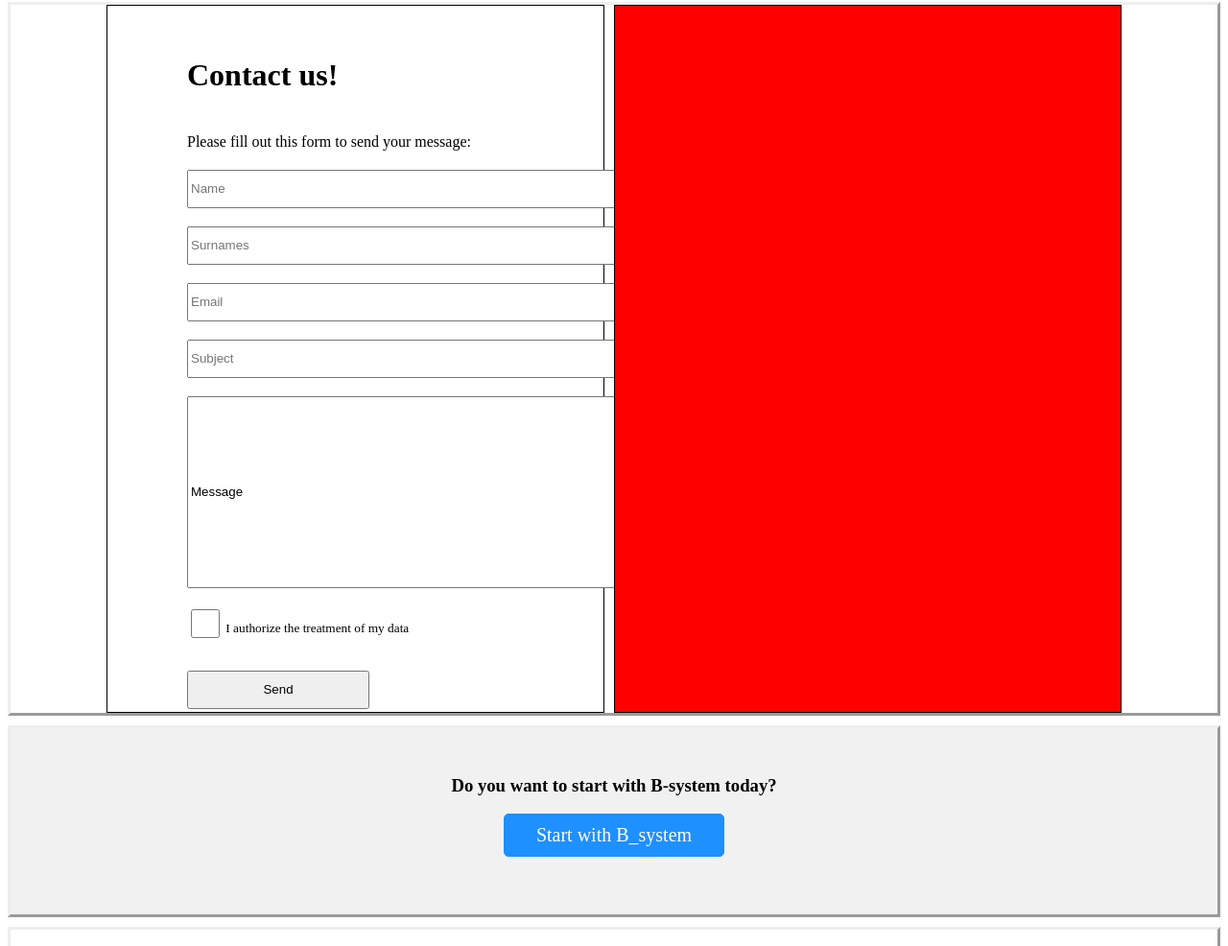
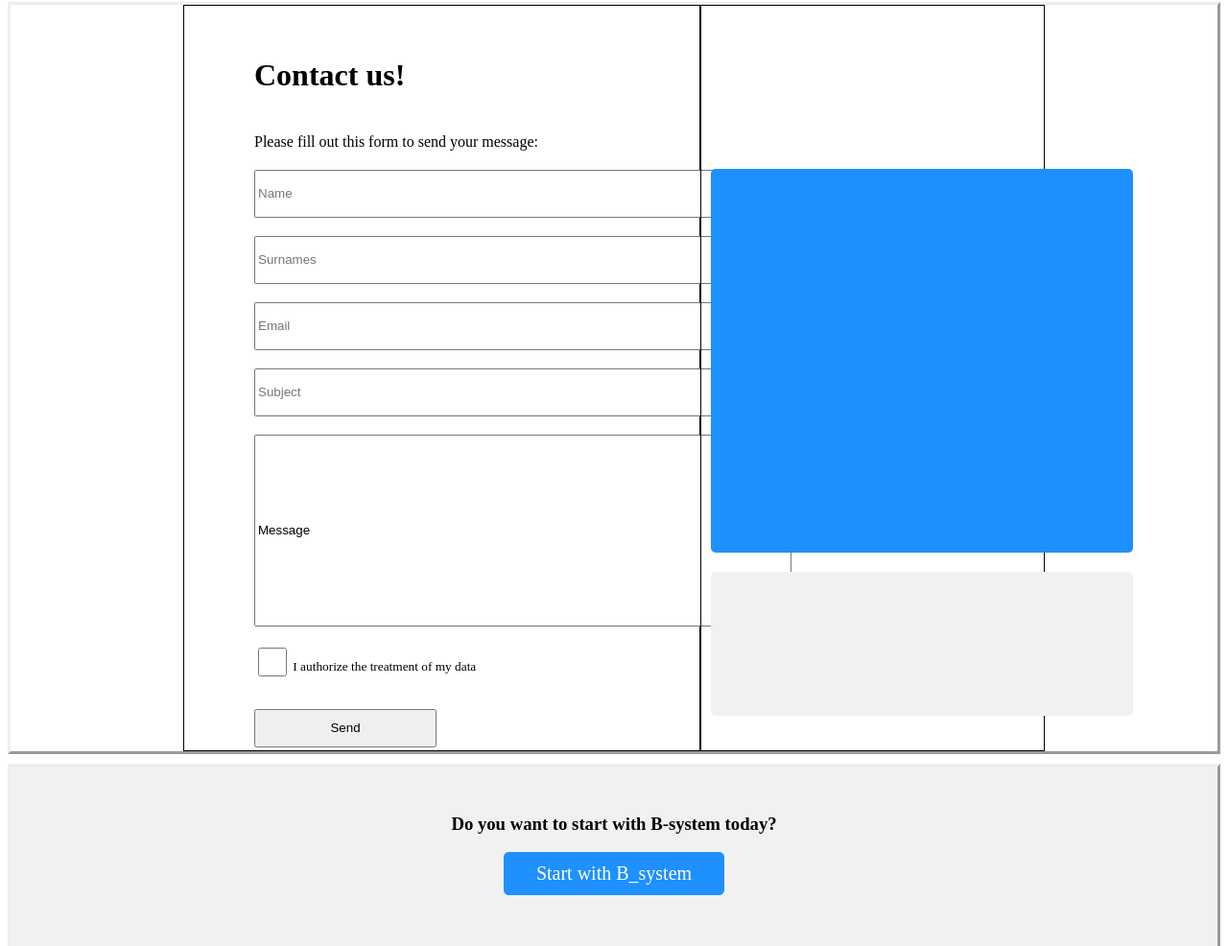
Before and after one commit to Paul234Code/WebApplication, a plain HTML site: page index.html in a window 1280 px wide. Shown: the part 2182-3168 px from the top of the page at 96% size. Drawn offline with Linux system fonts and the light colour scheme.

Commit message:
modification #12

```diff
--- a/index.html
+++ b/index.html
@@ -90,11 +90,11 @@
                 <table>
                    <tr> <td><h1>Contact us!</h1></td></tr>
                    <tr><td><p>Please fill out this form to send your message:</p></td></tr>
-                   <tr><td><input type="text" placeholder="Name" style="width: 500px; height: 40px; margin-bottom: 15px;"></td></tr>
-                   <tr><td><input type="text" placeholder="Surnames" style="width: 500px; height: 40px; margin-bottom: 15px;"></td></tr>
-                   <tr><td><input type="text" placeholder="Email" style="width: 500px; height: 40px; margin-bottom: 15px;"></td></tr>
-                   <tr><td><input type="text" placeholder="Subject" style="width: 500px; height: 40px; margin-bottom: 15px;"></td></tr>
-                   <tr><td><input  value="Message" style="width: 500px; height: 200px; margin-bottom: 15px;"></td></tr>
+                   <tr><td><input type="text" placeholder="Name" style="width: 560px; height: 50px; margin-bottom: 15px;"></td></tr>
+                   <tr><td><input type="text" placeholder="Surnames" style="width: 560px; height: 50px; margin-bottom: 15px;"></td></tr>
+                   <tr><td><input type="text" placeholder="Email" style="width: 560px; height: 50px; margin-bottom: 15px;"></td></tr>
+                   <tr><td><input type="text" placeholder="Subject" style="width: 560px; height: 50px; margin-bottom: 15px;"></td></tr>
+                   <tr><td><input  value="Message" style="width: 560px; height: 200px; margin-bottom: 15px;"></td></tr>
                    <tr><td><input type="checkbox" style="width: 30px;height: 30px;margin-bottom: 30px;"><sup>&nbsp;I authorize the treatment of my data</sup></td></tr>
                    <tr><td><input type="button" value="Send" style=" width:190px;height: 40px"></td></tr>
                 </table>
--- a/styles/style.css
+++ b/styles/style.css
@@ -196,7 +196,7 @@ body{
 #div1-footer{
     width: 100%;
     height: 200px;
-    background-color: #f1f1f1;;
+    background-color: #f1f1f1;
     text-align: center;
     padding-bottom: 20px;
     padding-top: 30px;
@@ -243,15 +243,15 @@ body{
 #contact-container{
     display: grid;
     width: 100%;
-    grid-template-columns: 50% 50%;
-    padding: 0 100px;
+    grid-template-columns: 60% 40%;
+    padding: 0 180px;
     margin-bottom: 10px;
     border-style: outset;
 }
 #formulaire{
     border: 1px solid black;
-    margin-right: 10px;
-    padding-left: 80px;
+
+    padding-left: 70px;
     padding-top: 30px;
 }
 /*#formulaire input:active{
@@ -260,5 +260,23 @@ body{
 } */
 #contacts{
     border: 1px solid black;
-    background-color: red;
+    padding-top: 170px;
+    padding-left: 10px;
+
+    /*background-color: red;*/
 }
+#contacts #urgent-query{
+    width: 440px;
+    height: 400px;
+    background-color: #1E90FF;
+    margin-bottom: 20px;
+    border-radius: 5px;
+
+}
+#search-engine{
+    width: 440px;
+    height: 150px;
+    background-color: #f1f1f1;
+    border-radius: 5px;
+
+}
```
